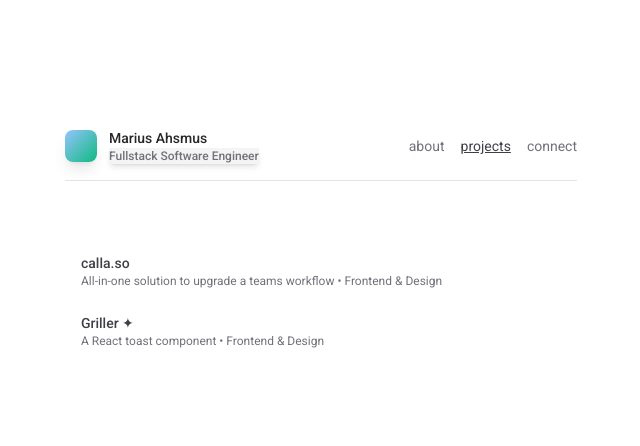
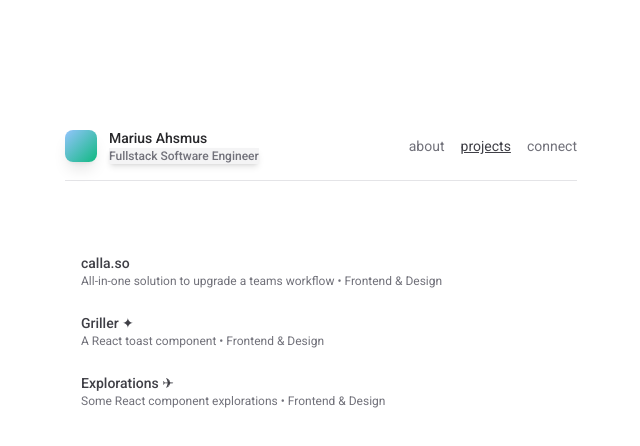
Before and after one commit to mvriu5/portfolio, a Next.js app: page / in a window 1280 px wide. Shown: the top 446 px of the page, without its empty margins (319-959 px from the left). Built offline with nearby package versions, Linux system fonts and the light colour scheme.

Commit message:
feat: added explorations tab

```diff
--- a/src/components/views/ProjectView.tsx
+++ b/src/components/views/ProjectView.tsx
@@ -12,6 +12,7 @@ export const ProjectView: React.FC = () => {
     const projects = [
         { key: 1, title: "calla.so", description: "All-in-one solution to upgrade a teams workflow", job: "Frontend & Design", link: null},
         { key: 2, title: "Griller ✦", description: "A React toast component", job: "Frontend & Design", link: "https://griller.ahsmus.com"},
+        { key: 3, title: "Explorations ✈", description: "Some React component explorations", job: "Frontend & Design", link: "https://explorations.ahsmus.com"},
     ];
 
     return (
```
